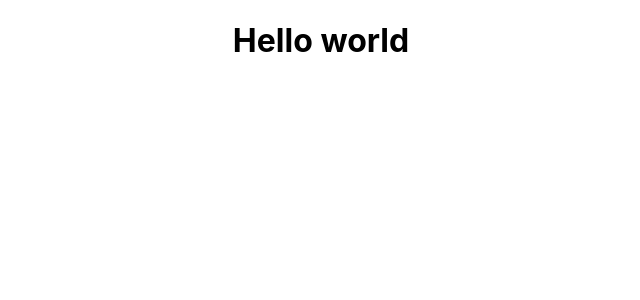
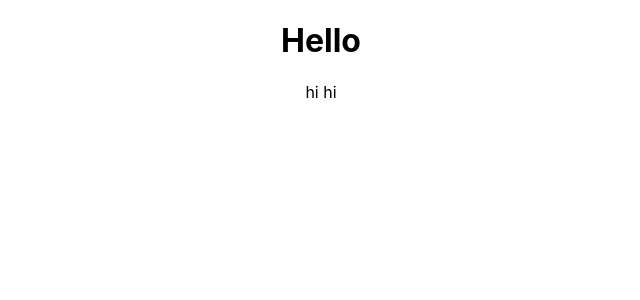
Before and after one commit to opeyemipeter1759/appwitme-ui, a React (Create React App) app: page / in a window 1280 px wide. Shown: the top 300 px of the page, without its empty margins (319-959 px from the left). Built offline with nearby package versions, Linux system fonts and the light colour scheme.

Commit message:
tomoke's commit

```diff
--- a/src/App.js
+++ b/src/App.js
@@ -4,7 +4,8 @@ import './App.css';
 function App() {
   return (
     <div className="App">
-      <h1>Hello world</h1>
+      <h1>Hello</h1>
+      <p>hi hi</p>
     </div>
   );
 }
```
